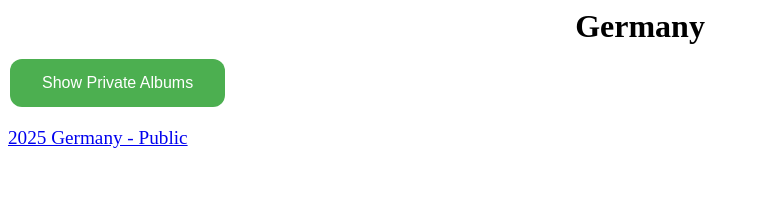
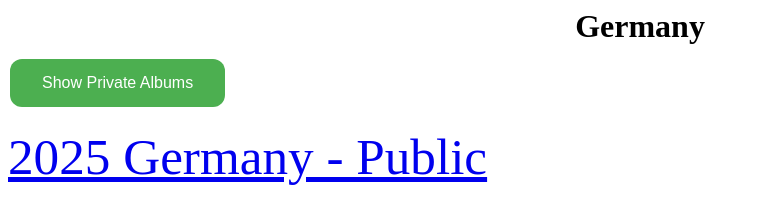
Before and after one commit to delphe/TripPics, a plain HTML site: page Germany.html in a window 1280 px wide. Shown: the whole page, without its empty margins (0-759 px from the left). Drawn offline with Linux system fonts and the light colour scheme.

Commit message:
update font size

```diff
--- a/Germany.html
+++ b/Germany.html
@@ -2,6 +2,7 @@
     <head>
         <link rel="stylesheet" href="styles.css">
         <script src="script.js"></script>
+        <meta name="viewport" content="width=device-width, initial-scale=1.0">
     </head>
 <body>
 <h1>Germany</h1>
--- a/styles.css
+++ b/styles.css
@@ -11,7 +11,7 @@ ul {
 }
 
 li {
-    font-size: 1.2rem; /* Increase list item text size */
+    font-size: 4vw; /* Increase list item text size */
     margin: 10px 0;
 }
 
```
